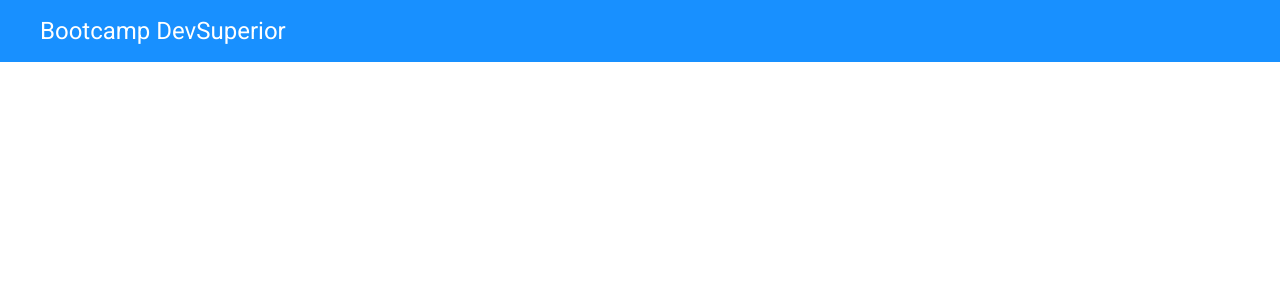
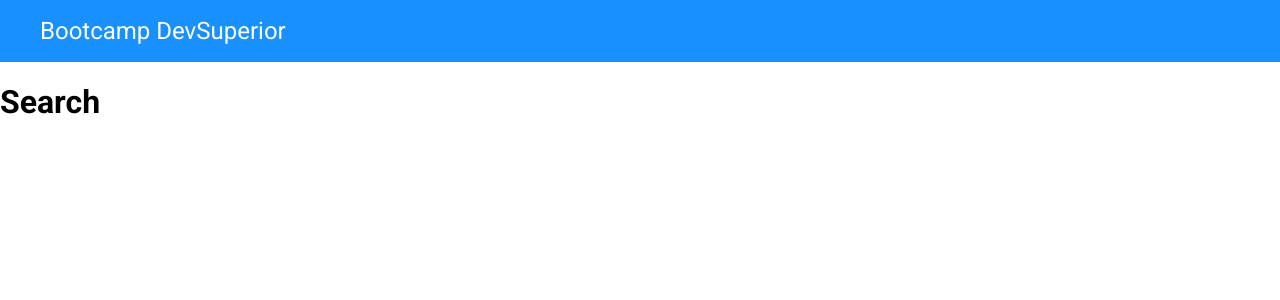
Before and after one commit to JRobsonGomes/desafio03-bootcamp-devsuperior, a React (Create React App) app in the folder github-user-search/: page /search in a window 1280 px wide. Shown: the top 300 px of the page. Built offline with nearby package versions, Linux system fonts and the light colour scheme.

Commit message:
Adicionando as rotas

```diff
--- a/github-user-search/package.json
+++ b/github-user-search/package.json
@@ -10,9 +10,11 @@
     "@types/node": "^12.0.0",
     "@types/react": "^16.9.0",
     "@types/react-dom": "^16.9.0",
+    "@types/react-router-dom": "^5.1.6",
     "node-sass": "^4.14.1",
     "react": "^17.0.0",
     "react-dom": "^17.0.0",
+    "react-router-dom": "^5.2.0",
     "react-scripts": "3.4.4",
     "typescript": "~3.7.2"
   },
--- a/github-user-search/src/App.tsx
+++ b/github-user-search/src/App.tsx
@@ -1,11 +1,11 @@
 import React from 'react';
+import Routes from 'Routes';
 import './App.scss';
-import NavBar from './core/components/NavBar';
 
 const App = () => {
   return (
-    <NavBar />
-  )
-};
+    <Routes />
+  );
+}
 
 export default App;
--- /dev/null
+++ b/github-user-search/src/Routes.tsx
@@ -0,0 +1,21 @@
+import React from 'react';
+import { BrowserRouter, Switch, Route } from 'react-router-dom';
+import NavBar from './core/components/NavBar';
+import Home from './pages/Home';
+import Search from './pages/Search';
+
+const Routes = () => (
+    <BrowserRouter>
+        <NavBar />
+        <Switch>
+            <Route path="/" exact >
+                <Home />
+            </Route>
+            <Route path="/search">
+                <Search />
+            </Route>
+        </Switch>
+    </BrowserRouter>
+);
+
+export default Routes;
--- a/github-user-search/src/core/components/NavBar/index.tsx
+++ b/github-user-search/src/core/components/NavBar/index.tsx
@@ -1,11 +1,12 @@
 import React from 'react';
+import { Link } from 'react-router-dom';
 import './styles.scss';
 
 const NavBar = () => (
     <nav className="row main-nav">
-        <a href="link">
+        <Link to="/">
             <h4 className="title-main-menu">Bootcamp DevSuperior</h4>
-        </a>
+        </Link>
     </nav>
 );
 
--- a/github-user-search/src/core/components/NavBar/styles.scss
+++ b/github-user-search/src/core/components/NavBar/styles.scss
@@ -18,7 +18,4 @@
     align-items: center;
     color: #FFFFFF;
     margin-left: 40px;
-
-
-
 }
--- a/github-user-search/src/index.tsx
+++ b/github-user-search/src/index.tsx
@@ -3,8 +3,6 @@ import ReactDOM from 'react-dom';
 import App from './App';
 
 ReactDOM.render(
-  <React.StrictMode>
-    <App />
-  </React.StrictMode>,
+    <App />,
   document.getElementById('root')
 );
--- /dev/null
+++ b/github-user-search/src/pages/Home/index.tsx
@@ -0,0 +1,10 @@
+import React from 'react';
+import './styles.scss';
+
+const Home = () => (
+    <div>
+        <h1>Home</h1>
+    </div>
+);
+
+export default Home;
--- /dev/null
+++ b/github-user-search/src/pages/Search/index.tsx
@@ -0,0 +1,10 @@
+import React from 'react';
+import './styles.scss';
+
+const Search = () => (
+    <div>
+        <h1>Search</h1>
+    </div>
+);
+
+export default Search;
--- a/github-user-search/tsconfig.json
+++ b/github-user-search/tsconfig.json
@@ -1,5 +1,6 @@
 {
   "compilerOptions": {
+    "baseUrl": "./src",
     "target": "es5",
     "lib": [
       "dom",
```
Also changed, not shown: github-user-search/src/pages/Home/styles.scss (added), github-user-search/src/pages/Search/styles.scss (added), 1 other file (tests, documents, lock files or other folders).
